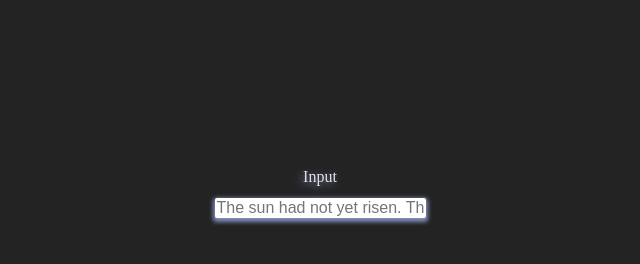
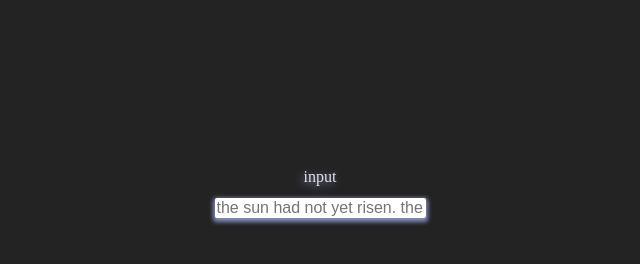
Before and after one commit to iguannalin/circles, a plain HTML site: page index.html in a window 1280 px wide. Shown: the full height of the page, 320-960 px from the left. Drawn offline with Linux system fonts and the light colour scheme.

Commit message:
fixed title case

```diff
--- a/index.html
+++ b/index.html
@@ -1,7 +1,7 @@
 <!DOCTYPE html>
 <html>
     <head>
-        <title>TBD</title>
+        <title>circles</title>
         <meta charset="utf-8">
         <meta name="viewport" content="width=device-width, initial-scale=1">
         <link rel="stylesheet" href="index.css"/>
@@ -9,8 +9,8 @@
     </head>
     <body>
         <div class="prompt-box">
-            <label for="prompt">Input</label>
-            <input type=text id="prompt" placeholder="The sun had not yet risen. The sea was indistinguishable from the sky, except that the sea was slightly creased as if a cloth had wrinkles in it. Gradually as the sky whitened a dark line lay on the horizon dividing the sea from the sky and the grey cloth became barred with thick strokes moving, one after another, beneath the surface, following each other, pursuing each other, perpetually." required/>
+            <label for="prompt">input</label>
+            <input type=text id="prompt" placeholder="the sun had not yet risen. the sea was indistinguishable from the sky, except that the sea was slightly creased as if a cloth had wrinkles in it. gradually as the sky whitened a dark line lay on the horizon dividing the sea from the sky and the grey cloth became barred with thick strokes moving, one after another, beneath the surface, following each other, pursuing each other, perpetually." required/>
         </div>
         <div id="container">
         </div>
```
